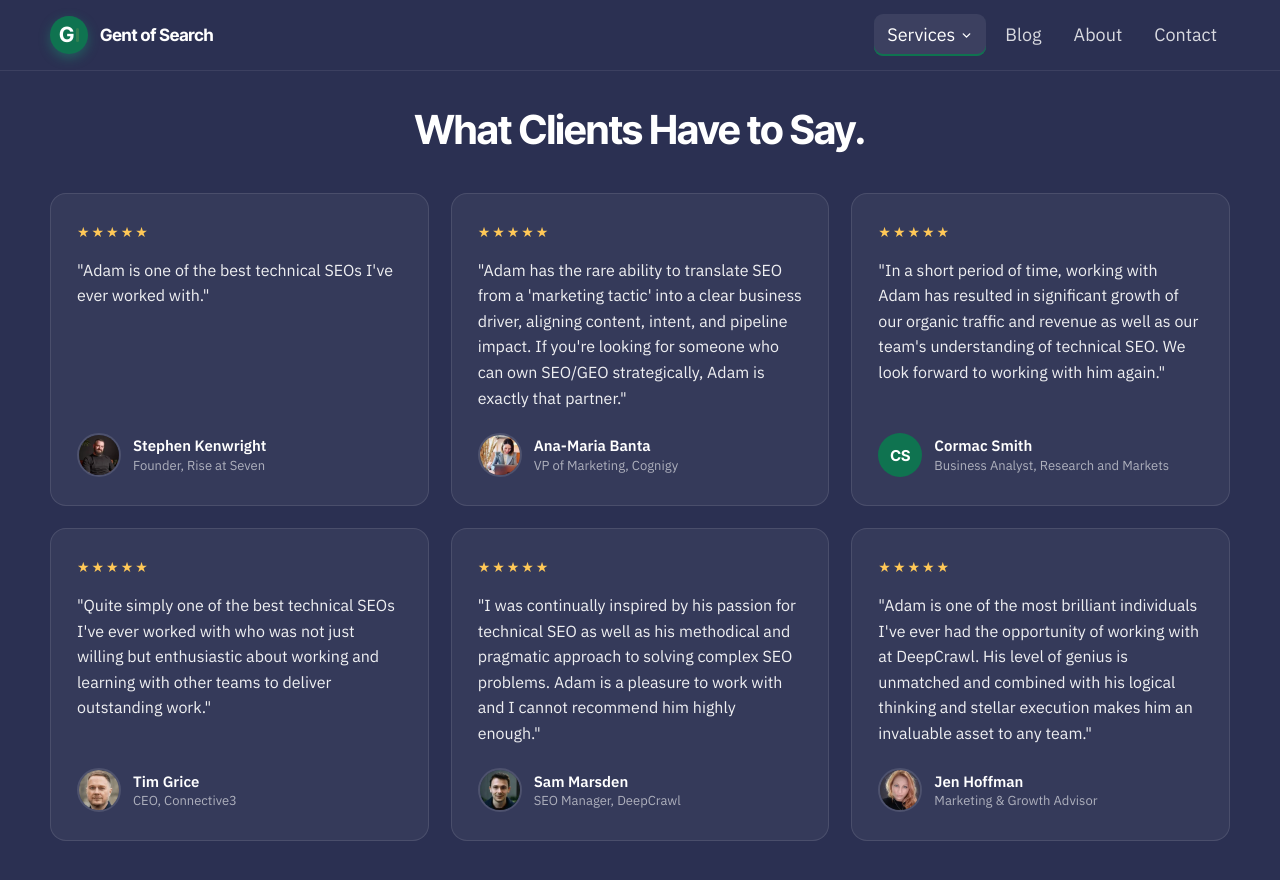
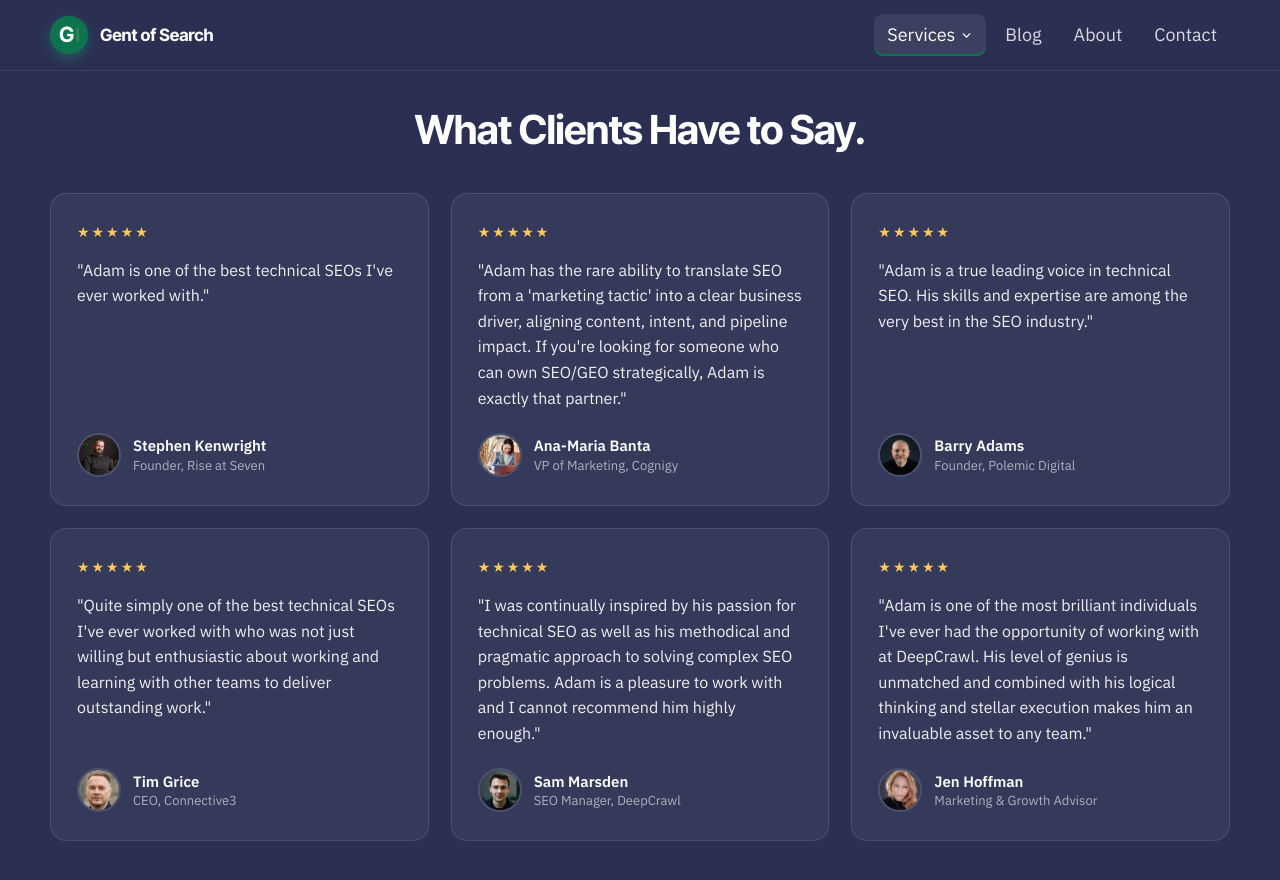
Before and after one commit to Gent-of-Search/gentofsearch.com, a Jekyll site: the page built from services/audits.html, in a window 1280 px wide and 900 px high, scrolled down 5368 px. Shown: the top 880 px of the window. Built offline with Jekyll 4.4.1, drawn with Linux system fonts in a browser that asks for light colours.

Commit message:
Audits: swap lower testimonial card Cormac -> Barry Adams

```diff
--- a/services/audits.html
+++ b/services/audits.html
@@ -278,10 +278,10 @@ service: audits
         </div>
         <div style="background:rgba(255,255,255,0.05); border:1px solid rgba(255,255,255,0.10); border-radius:16px; padding:28px 26px; display:flex; flex-direction:column;">
           <span style="color:#FFC857; letter-spacing:2px; font-size:14px; margin-bottom:14px;">★★★★★</span>
-          <p style="font-size:16px; line-height:1.6; color:rgba(255,255,255,0.92); margin:0 0 22px; flex:1;">"In a short period of time, working with Adam has resulted in significant growth of our organic traffic and revenue as well as our team's understanding of technical SEO. We look forward to working with him again."</p>
+          <p style="font-size:16px; line-height:1.6; color:rgba(255,255,255,0.92); margin:0 0 22px; flex:1;">"Adam is a true leading voice in technical SEO. His skills and expertise are among the very best in the SEO industry."</p>
           <div style="display:flex; align-items:center; gap:12px;">
-            <span style="width:44px; height:44px; border-radius:50%; background:#0F7350; display:grid; place-items:center; flex-shrink:0; font-family:'Inter Tight',sans-serif; font-weight:700; font-size:15px; color:#FFFFFF;">CS</span>
-            <div style="line-height:1.35;"><div style="color:#FFFFFF; font-weight:600; font-size:15px;">Cormac Smith</div><div style="color:rgba(255,255,255,0.6); font-size:13px;">Business Analyst, Research and Markets</div></div>
+            <img src="{{ '/testimonial-avatars/barry-adams.webp' | relative_url }}" alt="Barry Adams" style="width:44px; height:44px; border-radius:50%; object-fit:cover; flex-shrink:0; border:2px solid rgba(255,255,255,0.12);">
+            <div style="line-height:1.35;"><div style="color:#FFFFFF; font-weight:600; font-size:15px;">Barry Adams</div><div style="color:rgba(255,255,255,0.6); font-size:13px;">Founder, Polemic Digital</div></div>
           </div>
         </div>
         <div style="background:rgba(255,255,255,0.05); border:1px solid rgba(255,255,255,0.10); border-radius:16px; padding:28px 26px; display:flex; flex-direction:column;">
```
